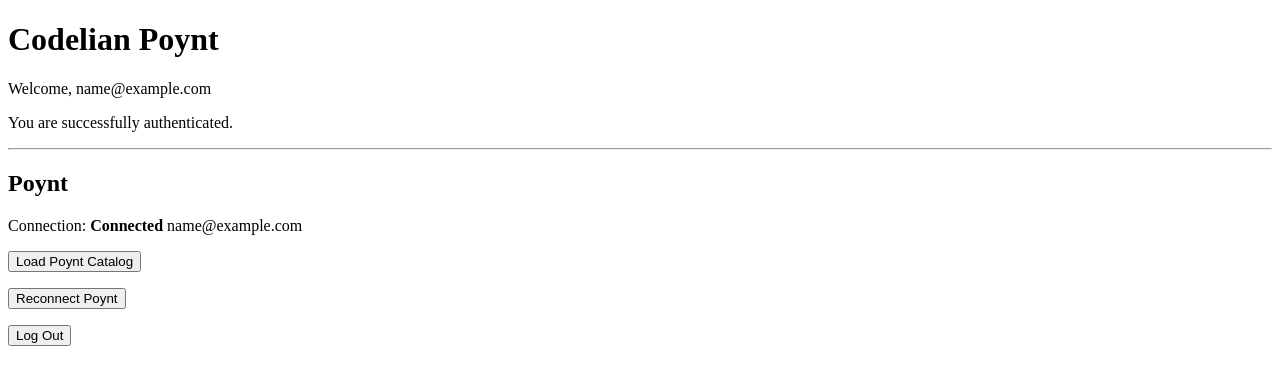
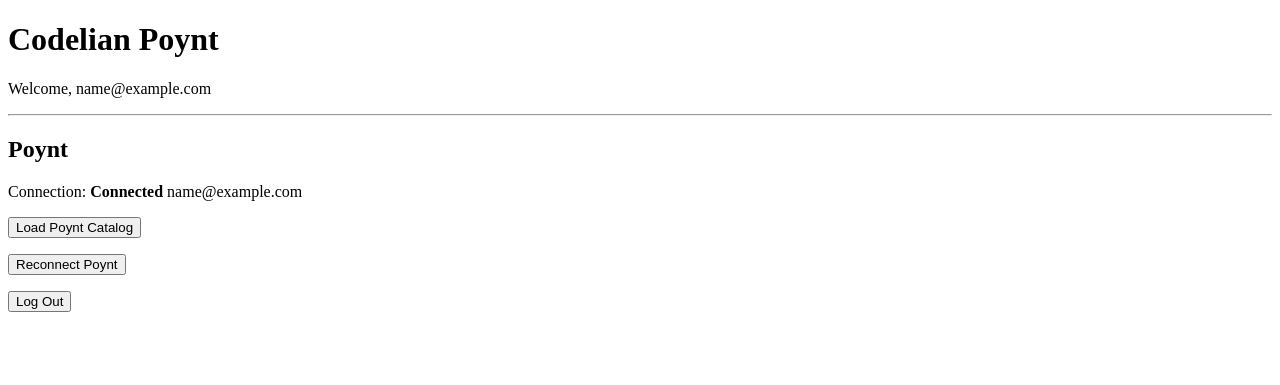
Before and after one commit to kyledugger/PoyntEventReports, a FastAPI app: page /dashboard in a window 1280 px wide. Shown: the top 385 px of the page. Run offline with FastAPI, Linux system fonts and the light colour scheme; the visitor is signed in with stand-in values (Sample User, id 1); tables that the repository leaves empty hold one stand-in row (values such as "Sample post").

Commit message:
fixed http chatty loggin in debug mode.  cleaned up dashboard login text

```diff
--- a/logging_config.py
+++ b/logging_config.py
@@ -19,3 +19,6 @@ def configure_logging() -> None:
         "Application logging configured at %s level.",
         level_name,
     )
+
+    logging.getLogger("httpx").setLevel(logging.WARNING)
+    logging.getLogger("httpcore").setLevel(logging.WARNING)
--- a/templates/dashboard.html
+++ b/templates/dashboard.html
@@ -10,10 +10,6 @@
 
     <p>
         Welcome, {{ user.email }}
-    </p>
-
-    <p>
-        You are successfully authenticated.
     </p>
 
     <hr>
```
